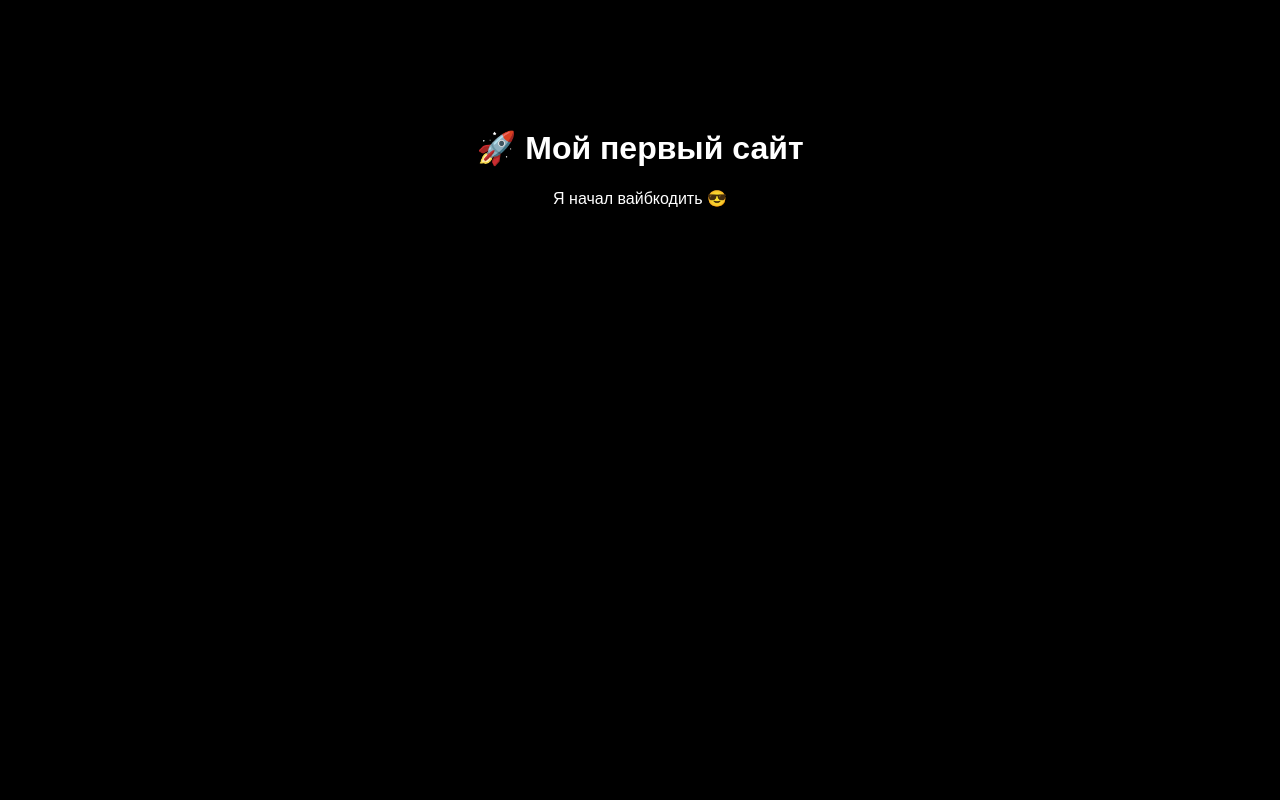
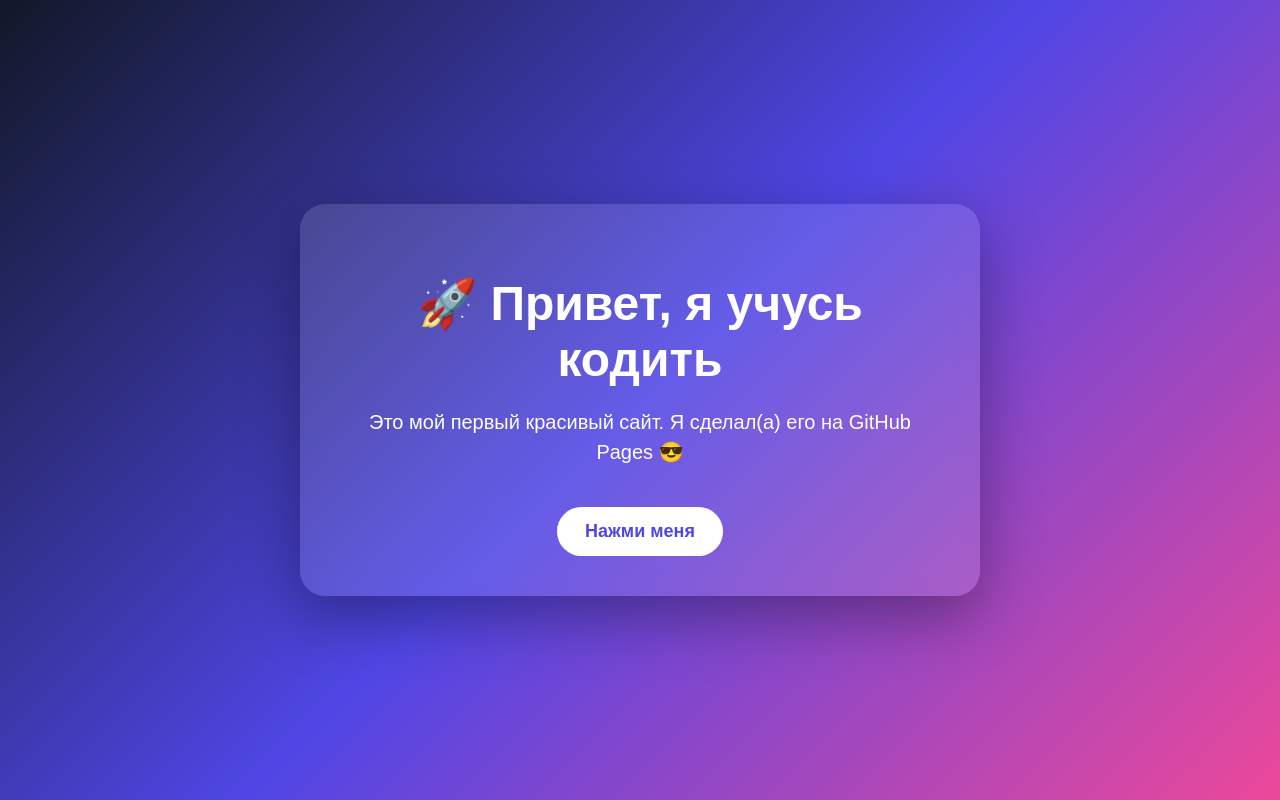
Before and after one commit to diyadd-create/my-site, a plain HTML site: page index.html in a window 1280 px wide. Drawn offline with Linux system fonts and the light colour scheme.

Commit message:
Update index.html

```diff
--- a/index.html
+++ b/index.html
@@ -1,22 +1,68 @@
 <!DOCTYPE html>
 <html lang="ru">
 <head>
-  <meta charset="UTF-8">
-  <title>Мой сайт</title>
+  <meta charset="UTF-8" />
+  <meta name="viewport" content="width=device-width, initial-scale=1.0" />
+  <title>Мой первый сайт</title>
+
   <style>
     body {
-      background: black;
+      margin: 0;
+      font-family: Arial, sans-serif;
+      background: linear-gradient(135deg, #111827, #4f46e5, #ec4899);
       color: white;
+      min-height: 100vh;
+      display: flex;
+      align-items: center;
+      justify-content: center;
       text-align: center;
-      padding-top: 100px;
-      font-family: Arial;
+    }
+
+    .card {
+      background: rgba(255, 255, 255, 0.12);
+      padding: 40px;
+      border-radius: 25px;
+      box-shadow: 0 20px 60px rgba(0, 0, 0, 0.35);
+      max-width: 600px;
+      backdrop-filter: blur(10px);
+    }
+
+    h1 {
+      font-size: 48px;
+      margin-bottom: 15px;
+    }
+
+    p {
+      font-size: 20px;
+      line-height: 1.5;
+    }
+
+    button {
+      margin-top: 20px;
+      padding: 14px 28px;
+      font-size: 18px;
+      border: none;
+      border-radius: 999px;
+      cursor: pointer;
+      background: white;
+      color: #4f46e5;
+      font-weight: bold;
+    }
+
+    button:hover {
+      transform: scale(1.05);
     }
   </style>
 </head>
+
 <body>
+  <div class="card">
+    <h1>🚀 Привет, я учусь кодить</h1>
+    <p>Это мой первый красивый сайт. Я сделал(а) его на GitHub Pages 😎</p>
 
-  <h1>🚀 Мой первый сайт</h1>
-  <p>Я начал вайбкодить 😎</p>
-
+    <button onclick="alert('Ты красавчик, всё получилось 🔥')">
+      Нажми меня
+    </button>
+  </div>
 </body>
 </html>
```
